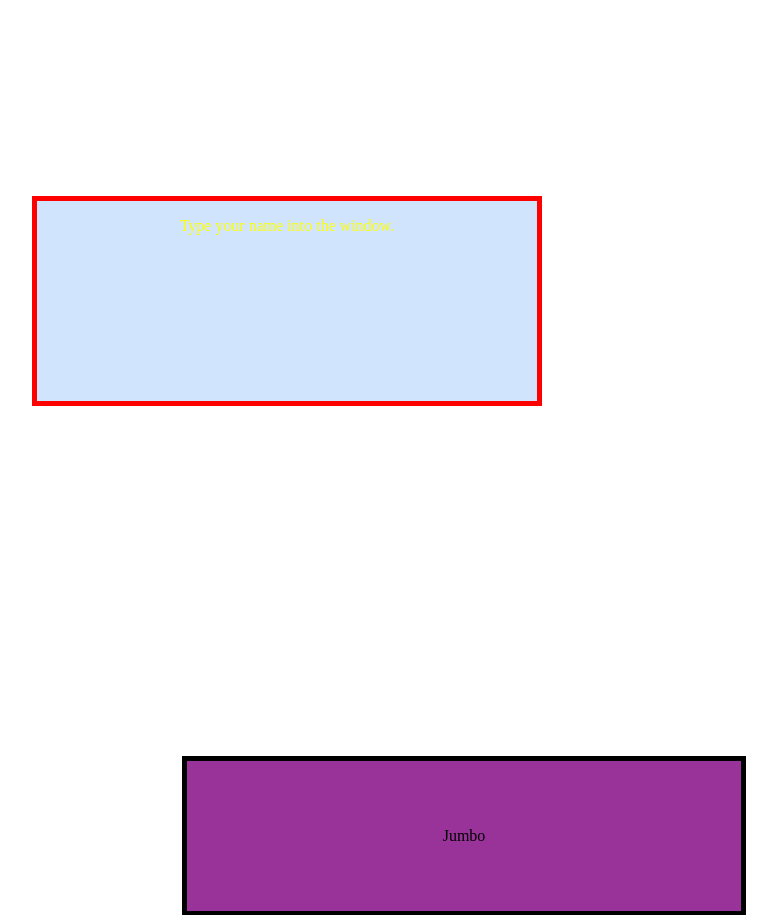
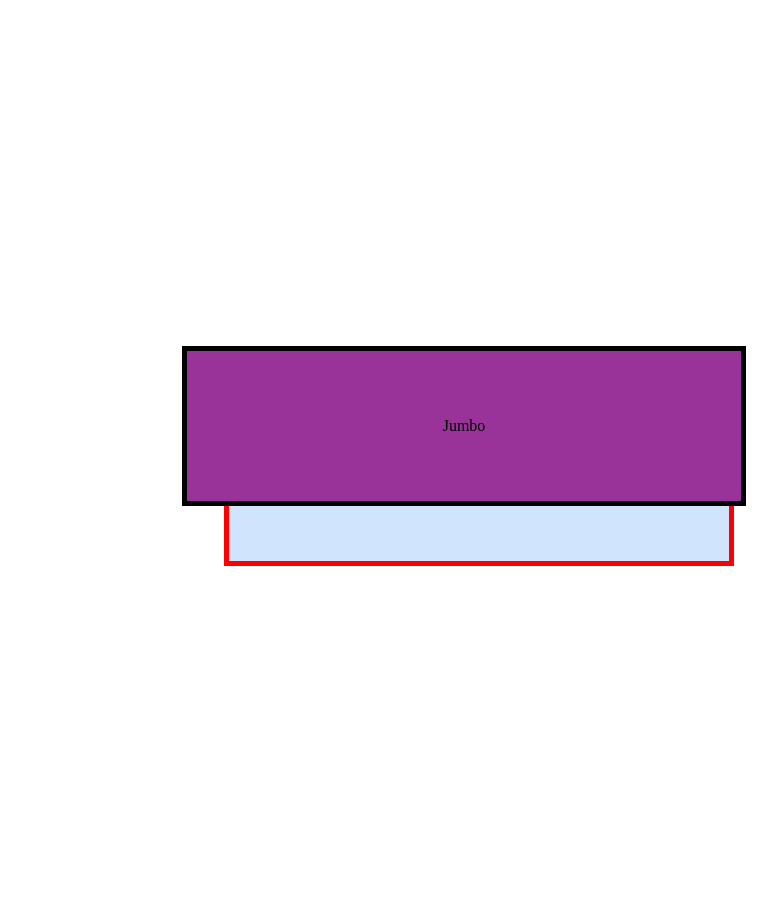
Before and after one commit to DanielKiernan/OldnOutdated, a PHP site: page / in a window 1280 px wide. Shown: the part 144-1059 px from the top of the page, without its empty margins (176-953 px from the left). After the commit the page ends 710 px from the top, so only its background shows below. Run offline with PHP 8.4, Linux system fonts and the light colour scheme.

Commit message:
Update mystyle.css

```diff
--- a/mystyle.css
+++ b/mystyle.css
@@ -10,6 +10,9 @@ div.Title {
 	font-style: oblique;
 }
 div.Paragraph {
+	position: fixed;
+	top: 300px;
+	left: 200px;
   	width: 100%;
 	margin: 200px;
 	text-align: center;
```
